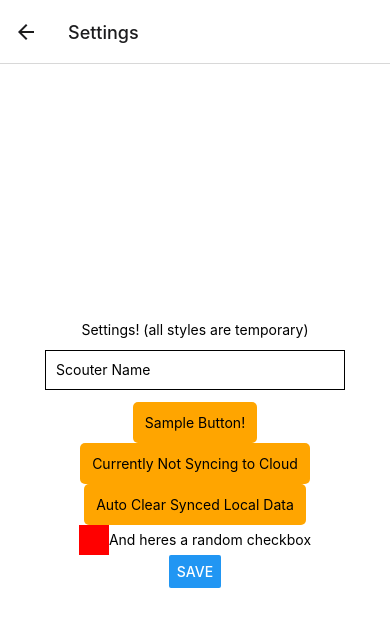
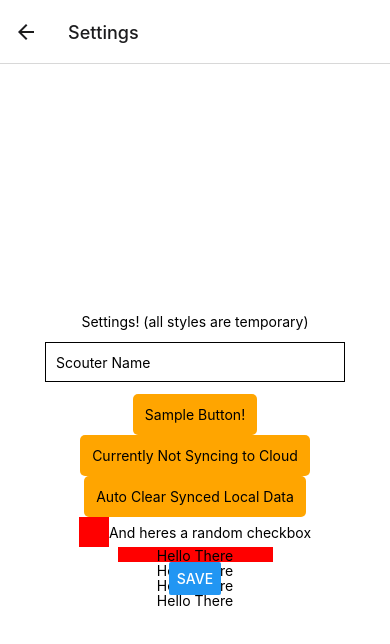
Before and after one commit to iBrushC/4829TigerScout, a React Native app: screen /Settings in a window 390 px wide. Shown: the top 644 px of the page. Built offline with nearby package versions, Linux system fonts and the light colour scheme.

Commit message:
Prototype dropdown

```diff
--- a/App.js
+++ b/App.js
@@ -3,7 +3,6 @@ import * as React from 'react';
 import { StyleSheet, Text, View } from 'react-native';
 import { NavigationContainer } from '@react-navigation/native';
 import { createNativeStackNavigator } from '@react-navigation/native-stack';
-import { ScreenStack } from 'react-native-screens';
 
 // Block imports
 import Homescreen from './blocks/screens/Homescreen';
--- a/blocks/components/InputComponents.js
+++ b/blocks/components/InputComponents.js
@@ -0,0 +1,34 @@
+import * as React from 'react';
+import { StyleSheet, Animated, Easing, View, Text, TextInput, Pressable } from 'react-native';
+
+const TTTextInput = (props) => {
+    return (
+        <TextInput
+            {...props}
+            keyboardType="default"
+        />
+    );
+};
+
+const TTNumberInput = (props) => {
+    return (
+        <TextInput
+            {...props}
+            keyboardType="numeric"
+        />
+    );
+};
+
+const TTDropdown = (props) => {
+    return (
+        <View style={{width: 155, height: 15, backgroundColor: "red", alignItems: "center"}}>
+            <Text style={{position: 'absolute', top: 0}}>Hello There</Text>
+            <Text style={{position: 'absolute', top: 15}}>Hello There</Text>
+            <Text style={{position: 'absolute', top: 30}}>Hello There</Text>
+            <Text style={{position: 'absolute', top: 45}}>Hello There</Text>
+        </View>
+    );
+};
+
+// Exports
+export { TTTextInput, TTNumberInput, TTDropdown };
--- a/blocks/screens/Settings.js
+++ b/blocks/screens/Settings.js
@@ -5,6 +5,7 @@ import { StyleSheet, Text, View, Button, Pressable, TextInput } from 'react-nati
 // Component imports
 import ColorScheme from '../../common/ColorScheme';
 import { TTButton, TTPushButton, TTSimpleCheckbox } from '../components/ButtonComponents';
+import { TTDropdown } from '../components/InputComponents';
 
 // Main function
 const Settings = ({route, navigation}) => {
@@ -27,6 +28,8 @@ const Settings = ({route, navigation}) => {
             <TTPushButton text="Auto Clear Synced Local Data" state={autoClear} setState={setAutoClear} buttonStyle={{padding: 12, backgroundColor: "orange", borderRadius: 5}} buttonPushedStyle={{padding: 12, backgroundColor: "red", borderRadius: 5}}/>
 
             <TTSimpleCheckbox text="And heres a random checkbox" state={randomVar} setState={setRandomVar} boxCheckedStyle={{padding: 15, backgroundColor: "green", borderRadius: 15}} boxUncheckedStyle={{padding: 15, backgroundColor: "red"}}/>
+
+            <TTDropdown/>
 
             {/* Really shouldn't be using default buttons for anything */}
             <Button
--- a/package.json
+++ b/package.json
@@ -11,12 +11,12 @@
   "dependencies": {
     "@react-navigation/native-stack": "^6.9.2",
     "expo": "~47.0.8",
+    "expo-linear-gradient": "~12.0.1",
     "expo-status-bar": "~1.4.2",
     "react": "18.1.0",
     "react-native": "0.70.5",
     "react-native-safe-area-context": "4.4.1",
-    "react-native-screens": "~3.18.0",
-    "expo-linear-gradient": "~12.0.1"
+    "react-native-screens": "~3.18.0"
   },
   "devDependencies": {
     "@babel/core": "^7.12.9"
```
